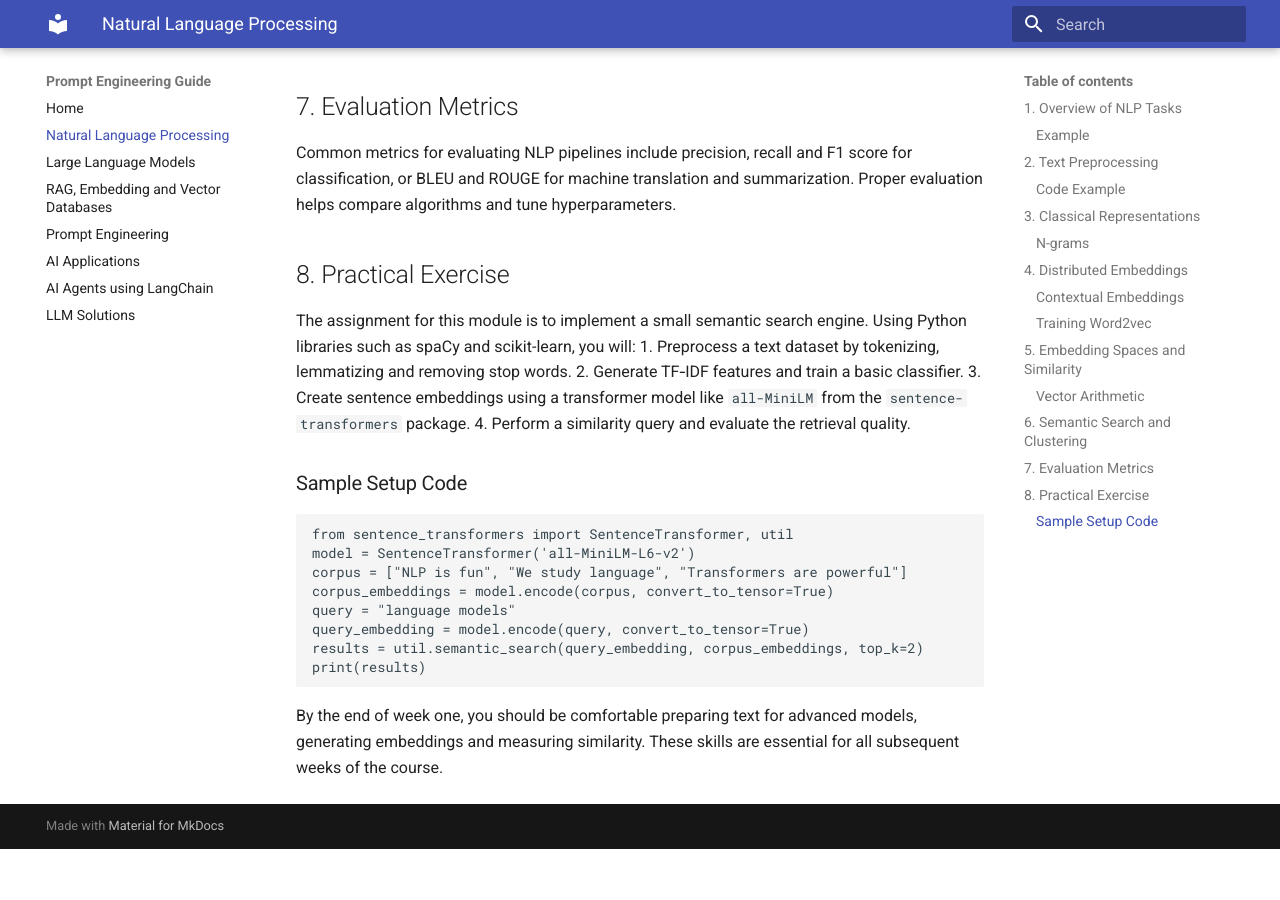
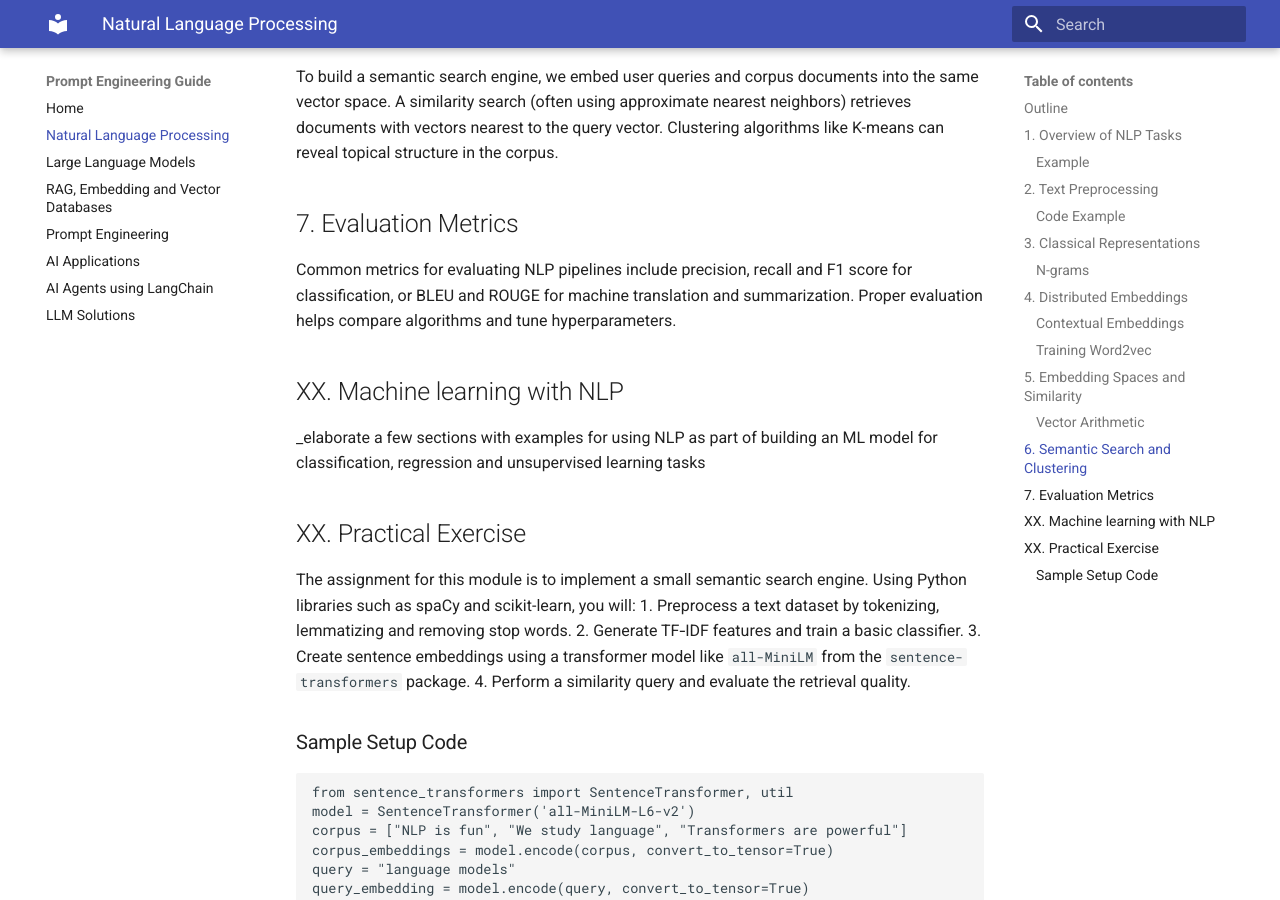
Before and after one commit to echelonagents/promptengineering-guide, an MkDocs documentation site: the page built from docs/01_natural_language_processing.md, in a window 1280 px wide and 900 px high, scrolled down 2439 px. Built offline with MkDocs 1.6.1 and Material for MkDocs 9.7.7, drawn with Linux system fonts in a browser that asks for light colours; before the commit the page ends 3288 px from its top, so only the background shows below that; some of the changed text lies outside the part shown.

Commit message:
nlp expansion

```diff
--- a/docs/01_natural_language_processing.md
+++ b/docs/01_natural_language_processing.md
@@ -1,6 +1,10 @@
 # Natural Language Processing
 
 Natural Language Processing (NLP) is the discipline focused on understanding and generating human language with computers. In our first week we build the foundational toolkit for working with raw text. The goal is to transform unstructured sentences into representations that can be fed into language models or traditional machine learning pipelines.
+
+## Outline
+
+_add the outline here_
 
 ## 1. Overview of NLP Tasks
 NLP spans a broad range of tasks from tokenization and part-of-speech tagging to machine translation and text generation. We examine the classic pipeline of text classification, named entity recognition and summarization. Each task benefits from accurate preprocessing and token management, topics that we will explore in depth.
@@ -55,7 +59,11 @@ To build a semantic search engine, we embed user queries and corpus documents in
 ## 7. Evaluation Metrics
 Common metrics for evaluating NLP pipelines include precision, recall and F1 score for classification, or BLEU and ROUGE for machine translation and summarization. Proper evaluation helps compare algorithms and tune hyperparameters.
 
-## 8. Practical Exercise
+## XX. Machine learning with NLP
+
+_elaborate a few sections with examples for using NLP as part of building an ML model for classification, regression and unsupervised learning tasks
+
+## XX. Practical Exercise
 The assignment for this module is to implement a small semantic search engine. Using Python libraries such as spaCy and scikit-learn, you will:
 1. Preprocess a text dataset by tokenizing, lemmatizing and removing stop words.
 2. Generate TF‑IDF features and train a basic classifier.
```
Also changed, not shown: dev/releases/01_selfguide.md (+23 -0 lines).
